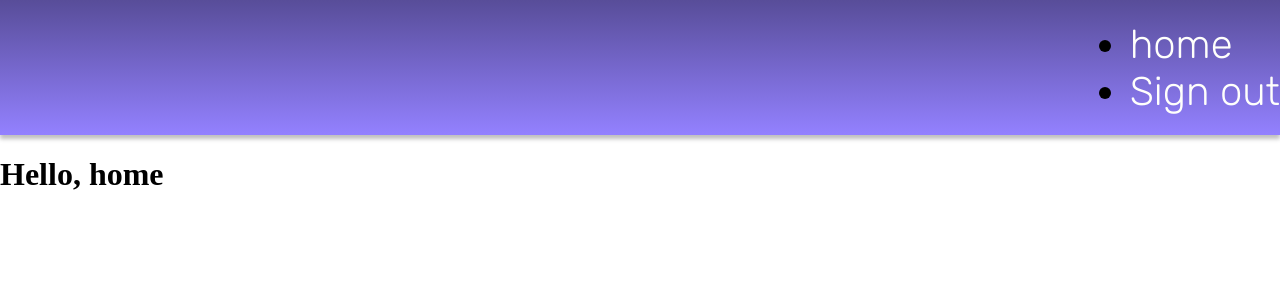
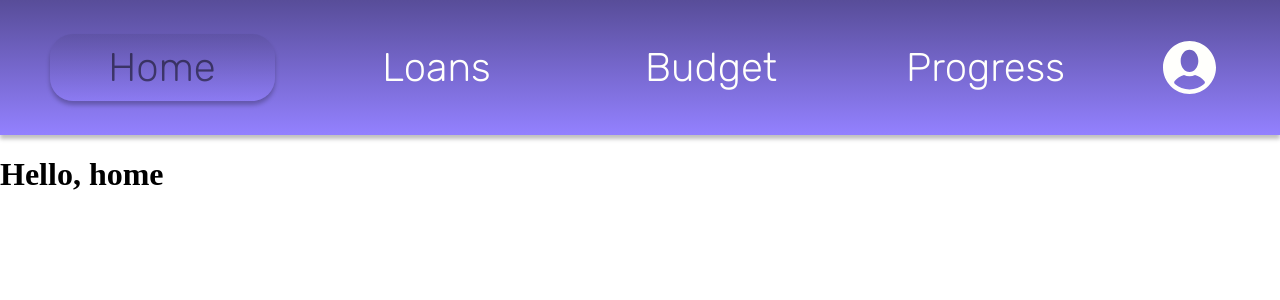
Before and after one commit to Evan-Hedgecock/cs50-final, a Python web app: template templates/index.html in a window 1280 px wide. Shown: the top 300 px of the page. Run offline with Jinja, Linux system fonts and the light colour scheme; the template is opened without the code that fills it, so the values that code supplies are empty.

Commit message:
Create home nav bar, profile dropdown menu

```diff
--- a/static/styles.css
+++ b/static/styles.css
@@ -37,6 +37,10 @@ body {
     margin: 0px;
 }
 
+a {
+    text-decoration: none;
+}
+
 .flex-center {
     display: flex;
     align-items: center;
@@ -64,6 +68,14 @@ body {
     color: black;
 }
 
+.color-white {
+    color: var(--white);
+}
+
+.color-black50 {
+    color: #00000080;
+}
+
 .header {
     font-size: var(--h2-size);
     height: 135px;
@@ -75,14 +87,6 @@ body {
 
 .login-header {
     justify-content: end;
-}
-
-.navbar {
-   display: flex;
-   flex-direction: row;
-   align-items: center;
-   justify-content: flex-end;
-   max-height: max-content;
 }
 
 .login-signup-button {
@@ -98,12 +102,21 @@ body {
     margin-right: 50px;
 }
 
+.nav-list {
+    width: 100%;
+    justify-content: space-evenly;
+    box-sizing: border-box;
+    padding-left: 0;
+    list-style-type: none;
+}
+
 .nav-link {
-    text-decoration: none;
-    color: var(--white);
-    font-size: var(--h1-font);
+    font-size: var(--h2-size);
     font-family: var(--font);
     font-weight: var(--h1-weight);
+    width: 225px;
+    height: auto;
+    text-align: center;
 }
 
 .active-login-signup {
@@ -130,8 +143,6 @@ body {
     align-items: center;
     padding-top: 100px;
 }
-
-
 
 .login {
     margin: auto;
@@ -229,3 +240,57 @@ body {
 .alert-danger {
     background-color: #ff000080;
 }
+
+.nav-list li:not(.active-nav):not(.ignore):hover {
+    padding: 10px 0px;
+    background-image: linear-gradient(to bottom, var(--purple), var(--pink));
+    border-radius: var(--button-curve);
+    cursor: pointer;
+    box-shadow: var(--sm-shadow);
+}
+
+.active-nav {
+    padding: 10px 0px;
+    background-image: linear-gradient(to bottom, var(--purple50), var(--pink50));
+    border-radius: var(--button-curve);
+    box-shadow: var(--sm-shadow);
+}
+
+.dropdown-button {
+    background-color: #00000000;
+    cursor: pointer;
+    padding: 5px 15px;
+    border: none;
+}
+
+.dropdown {
+    justify-content: space-between;
+}
+
+.dropdown-content {
+    display: none;
+    flex-flow: row;
+    background-color: var(--pink50);
+    padding: 5px;
+    margin: 5px 5px 5px 10px;
+    min-width: 200px;
+    z-index: 1;
+    border-radius: var(--button-curve);
+    box-shadow: var(--md-shadow);
+}
+
+.dropdown-content.show {
+    display: flex;
+}
+
+.dropdown-link {
+    padding: 5px 10px;
+    margin: 5px 10px;
+}
+
+.dropdown-link:hover {
+    background-image: linear-gradient(to bottom, var(--purple50), var(--pink50));
+    border-radius: var(--button-curve);
+    padding: 5px 10px;
+    box-shadow: var(--sm-shadow);
+}
--- a/templates/index.html
+++ b/templates/index.html
@@ -1,12 +1,40 @@
 {% extends "layout.html" %}
 
+{% block script %}
+<script>
+    function dropDown() {
+            document.getElementById("profile-dropdown").classList.toggle("show");
+            document.getElementById("profile-button").classList.toggle("ignore")
+        }
+</script>
+{% endblock %}
+
 {% block header %}
-<ul class="nav-list">
-    <li class="nav-item">
-        <a class="nav-link" href="/">home</a>
+    <ul class="nav-list flex-center">
+    <li class="nav-item flex-center active-nav">
+        <a href="/" class="nav-link color-black50">Home</a>
     </li>
-    <li class="nav-item">
-        <a class="nav-link" href="/signout">Sign out</a>
+    <li class="nav-item flex-center">
+        <a href="/loans" class="nav-link color-white">Loans</a>
+    </li>
+    <li class="nav-item flex-center">
+        <a href="/budget" class="nav-link color-white">Budget</a>
+    </li>
+    <li class="nav-item flex-center">
+        <a href="/progress" class="nav-link color-white">Progress</a>
+    </li>
+    <li id="profile-button">
+        <div class="dropdown flex-center">
+            <button onclick="dropDown()" class="dropdown-button flex-center">
+                <svg width="53" height="53" viewBox="0 0 53 53" fill="none" xmlns="http://www.w3.org/2000/svg">
+                    <path d="M26.5 0C11.925 0 0 11.925 0 26.5C0 41.075 11.925 53 26.5 53C41.075 53 53 41.075 53 26.5C53 11.925 41.075 0 26.5 0ZM26.5 8.83333C31.3583 8.83333 35.3333 13.6917 35.3333 19.875C35.3333 26.0583 31.3583 30.9167 26.5 30.9167C21.6417 30.9167 17.6667 26.0583 17.6667 19.875C17.6667 13.6917 21.6417 8.83333 26.5 8.83333ZM41.075 43.0625C37.3208 46.375 32.0208 48.5833 26.5 48.5833C20.9792 48.5833 15.6792 46.375 11.925 43.0625C11.0417 42.1792 10.8208 40.8542 11.7042 39.9708C14.1333 37.1 17.4458 35.1125 20.9792 34.0083C22.7458 34.8917 24.5125 35.3333 26.5 35.3333C28.4875 35.3333 30.2542 34.8917 32.0208 34.0083C35.775 35.1125 38.8667 37.1 41.2958 39.9708C42.1792 40.8542 42.1792 42.1792 41.075 43.0625Z" fill="#FFFFFC"/>
+                </svg>
+            </button>
+            <div id="profile-dropdown" class="dropdown-content flex-center">
+                <a href="/account" class="dropdown-link h3 color-white">Account</a>
+                <a href="/signout" class="dropdown-link h3 color-white">Sign out</a>
+            </div>
+        </div>
     </li>
 </ul>
 {% endblock %}
--- a/templates/layout.html
+++ b/templates/layout.html
@@ -15,6 +15,8 @@
     <link href="https://fonts.googleapis.com/css2?family=Rubik:ital,wght@0,300..900;1,300..900&display=swap" rel="stylesheet">
 
     <title>Wisp: {% block title %}{% endblock %}</title>
+
+    {% block script %}{% endblock %}
 </head>
 
 <body>
--- a/templates/login.html
+++ b/templates/login.html
@@ -4,11 +4,12 @@
 <nav>
     <div class="login-nav">
         <div class="login-signup-button">
-            <a class="nav-link nav-button active-login-signup" href="/login">Login</a>
-            <a class="nav-link nav-button inactive-login-signup" href="/signup">Sign up</a>
+            <a class="nav-link color-white nav-button active-login-signup" href="/login">Login</a>
+            <a class="nav-link color-white nav-button inactive-login-signup" href="/signup">Sign up</a>
         </div>
     </div>
 </nav>
+
 {% endblock %}
 
 {% block welcome %}
--- a/templates/signup.html
+++ b/templates/signup.html
@@ -4,8 +4,8 @@
 <nav>
     <div class="login-nav">
         <div class="login-signup-button">
-            <a class="nav-link nav-button inactive-login-signup flex-center" href="/login">Login</a>
-            <a class="nav-link nav-button active-login-signup flex-center" href="/signup">Sign up</a>
+            <a class="nav-link color-white nav-button inactive-login-signup flex-center" href="/login">Login</a>
+            <a class="nav-link color-white nav-button active-login-signup flex-center" href="/signup">Sign up</a>
         </div>
     </div>
 </nav>
```
Also changed, not shown: 2 other files.
